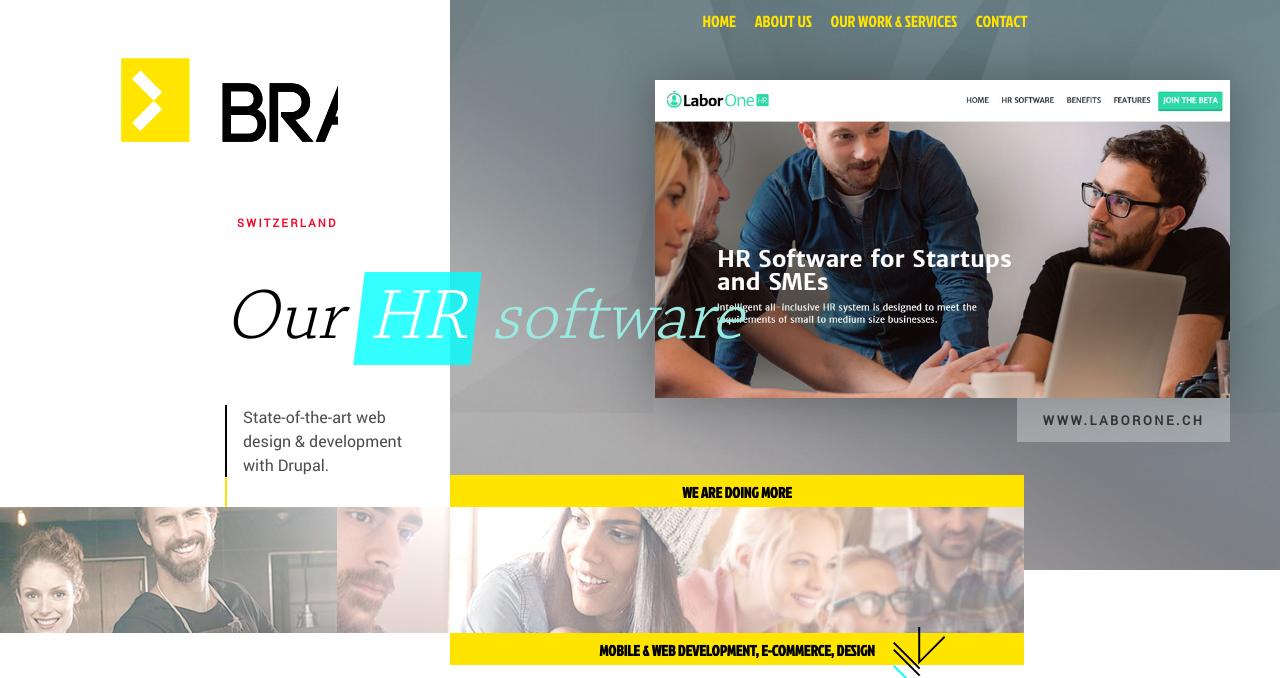
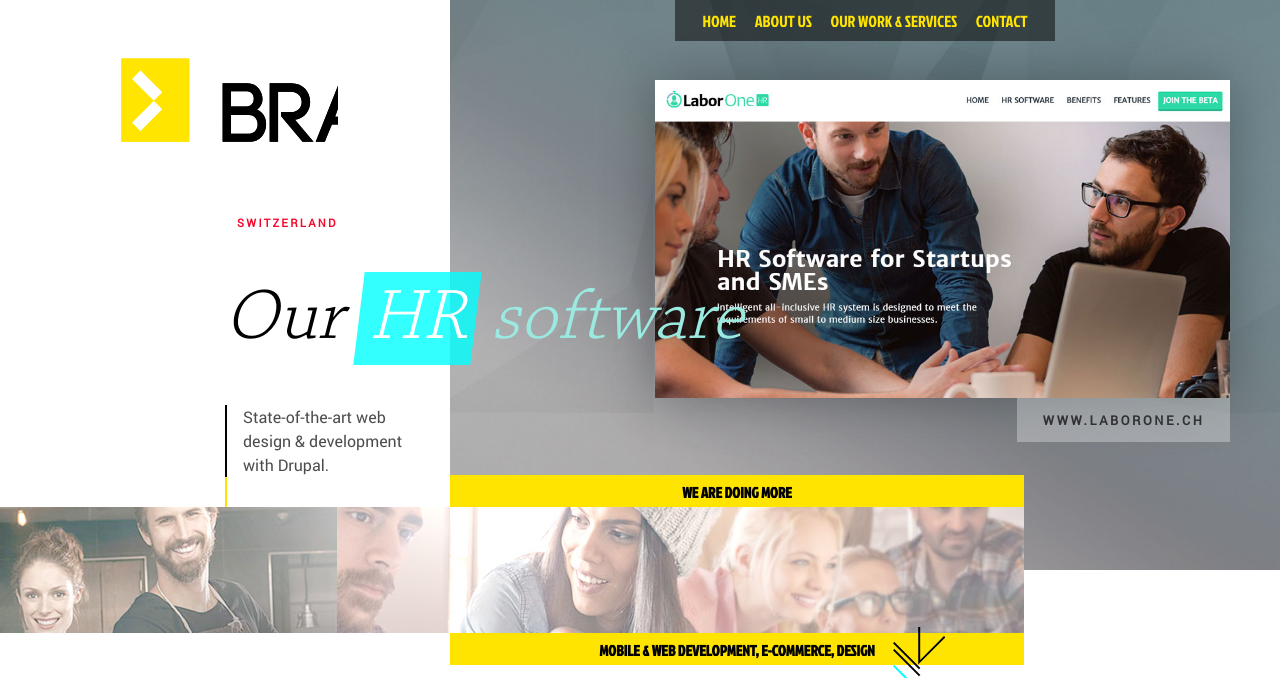
Before and after one commit to brainsum/brainsum.ch, a PHP site: page / in a window 1280 px wide. Shown: the top 678 px of the page. Run offline with PHP 8.4, Linux system fonts and the light colour scheme; style sheets or scripts are compiled from the project's sources.

Commit message:
menu background fix

```diff
--- a/dist/css/common.css
+++ b/dist/css/common.css
@@ -449,11 +449,15 @@ img {
 }
 #menu {
   width: 100%;
-  padding: .6em 1.2em;
   font-size: 1.4em;
   text-align: center;
   text-transform: uppercase;
   font-family: jockeyone, sans-serif;
+}
+#menu ul {
+  padding: .6em 1.2em;
+  background: rgba(0, 0, 0, 0.5);
+  display: inline-block;
 }
 #menu li {
   padding: 0 .5em;
--- a/src/less/common/header.less
+++ b/src/less/common/header.less
@@ -6,11 +6,16 @@
 
 #menu {
   width: 100%;
-  padding: .6em 1.2em;
   font-size: 1.4em;
   text-align: center;
   text-transform: uppercase;
   font-family: jockeyone, sans-serif;
+
+  ul {
+    padding: .6em 1.2em;
+    background: rgba(0, 0, 0, .5);
+    display: inline-block;
+  }
 
   li {
     padding: 0 .5em;
```
Also changed, not shown: dist/css/common.min.css, 1 other file.
